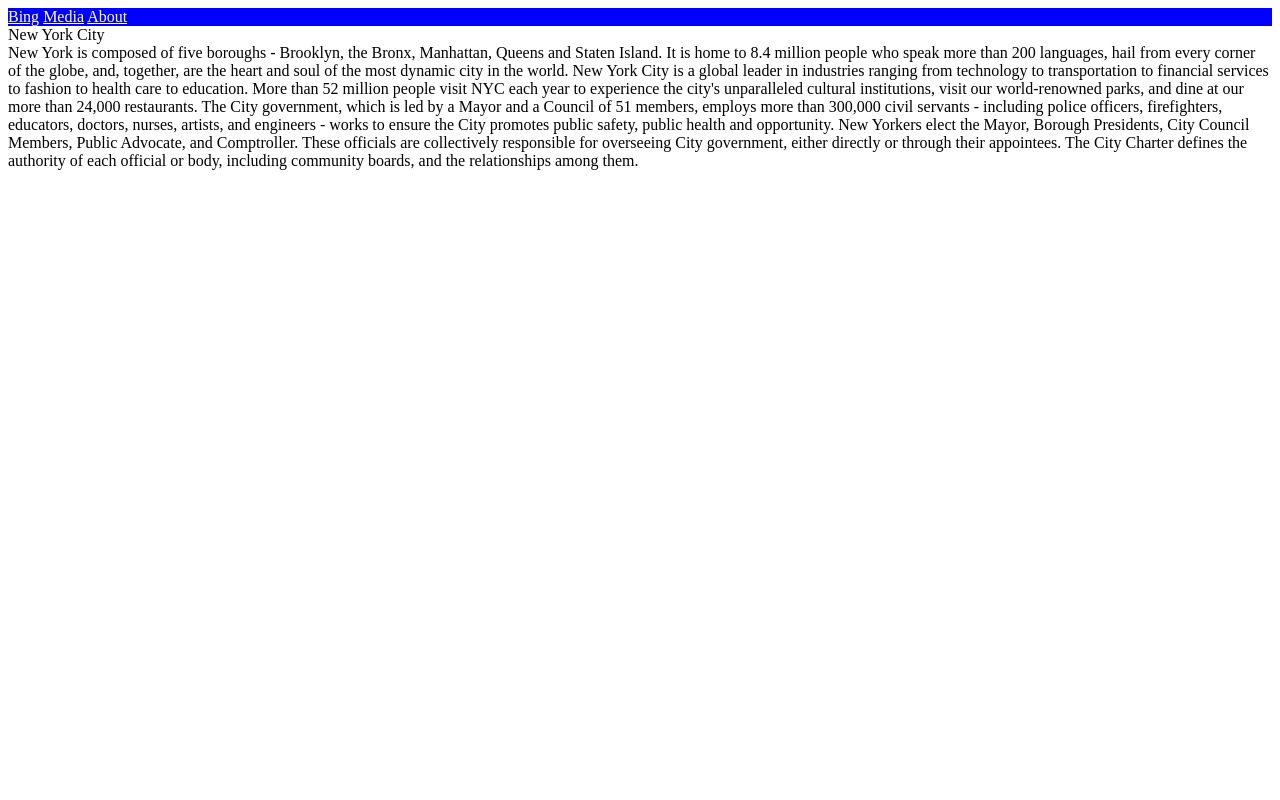
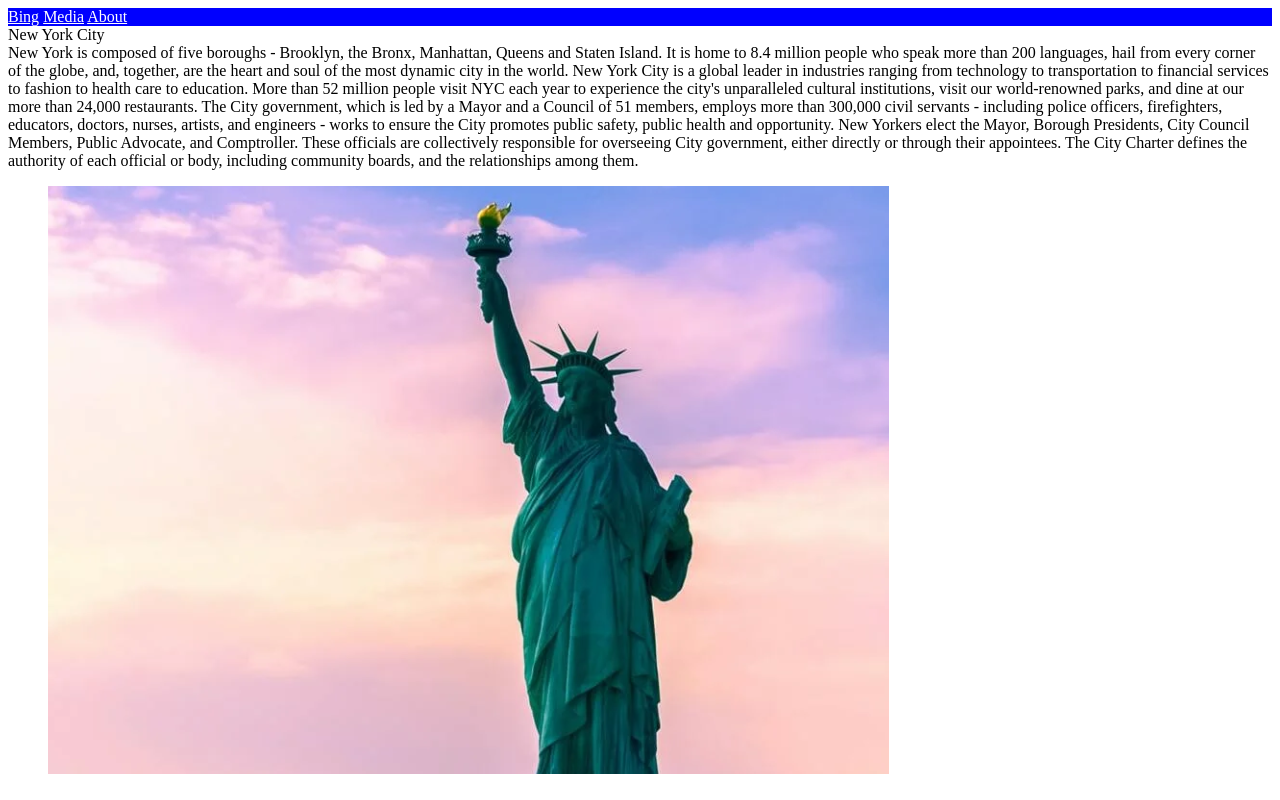
Before and after one commit to priscilla-abena-aboagye/New_york, a plain HTML site: page index.html in a window 1280 px wide. Drawn offline with Linux system fonts and the light colour scheme.

Commit message:
Added images

```diff
--- a/index.html
+++ b/index.html
@@ -36,7 +36,9 @@
          The City Charter defines the authority of each official or body,
          including community boards, and the relationships among them.
     </section>
-    <figure></figure>
+    <figure>
+        <img src="images/statue_of_liberty.PNG" alt="statue_of_liberty">
+    </figure>
     <article>
         <aside></aside>
     </article>
```
Also changed, not shown: images/statue_of_liberty.PNG (added).
